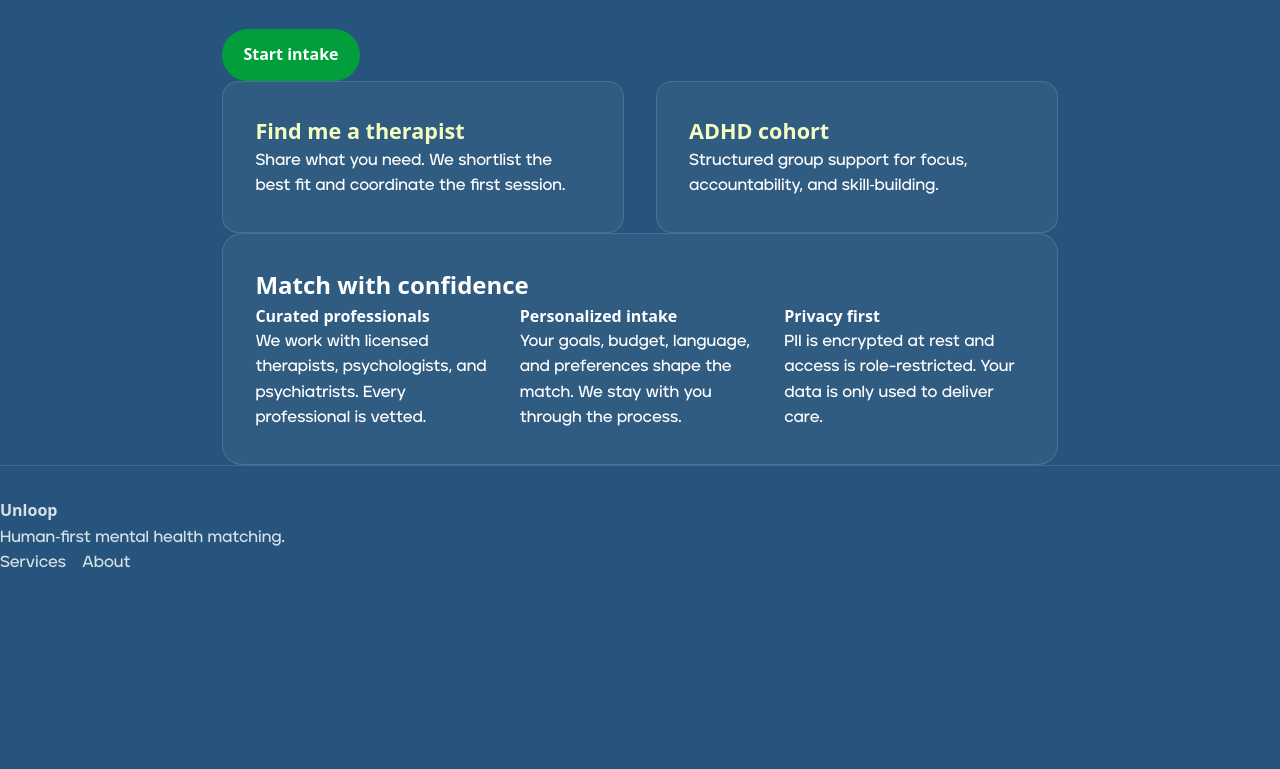
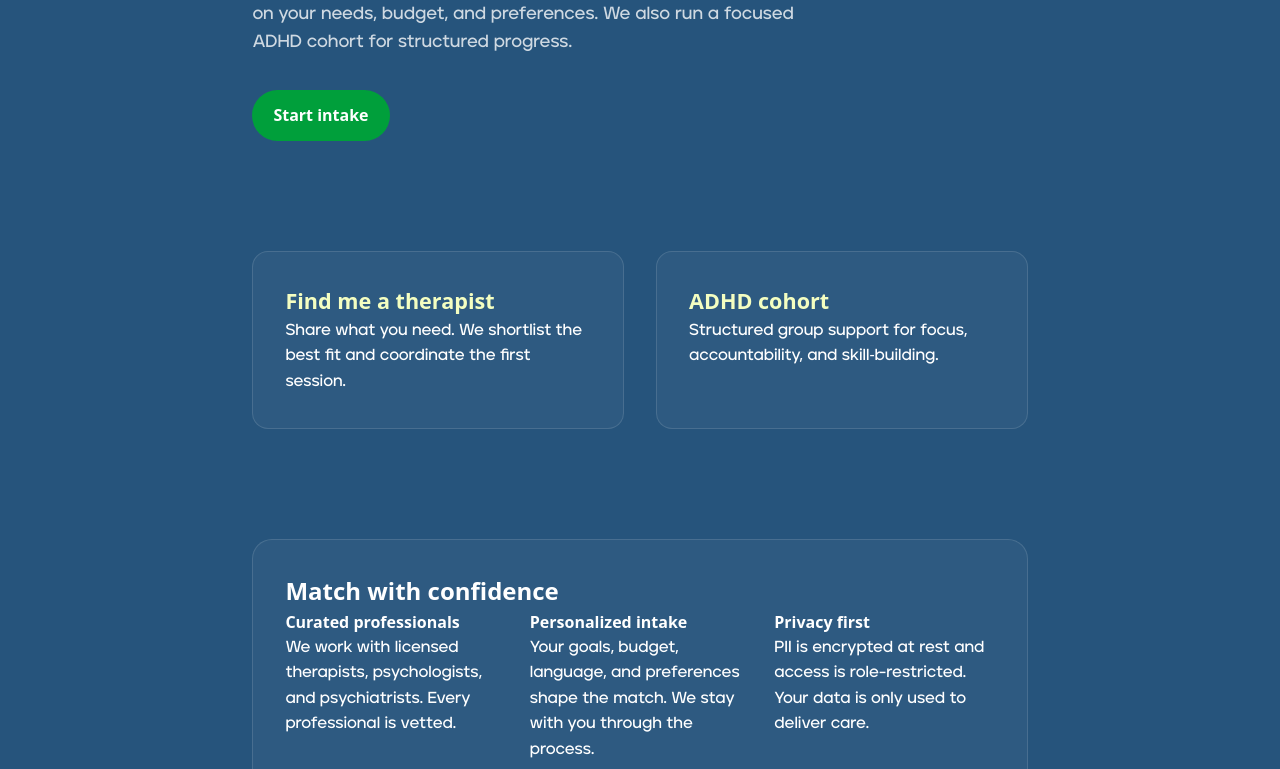
Before and after one commit to athrvakhrbde/unloop-website, a plain HTML site: page frontend/index.html in a window 1280 px wide. Shown: the part 342-1111 px from the top of the page. Before the commit the page ends 967 px from the top, so only its background shows below. Drawn offline with Linux system fonts and the light colour scheme; a web font is replaced by a local one.

Commit message:
Declutter layout and restore breathing room

```diff
--- a/frontend/styles.css
+++ b/frontend/styles.css
@@ -23,11 +23,11 @@
 :root {
   --color-bg: #26547c;
   --color-text: #ffffff;
-  --color-muted: rgba(255, 255, 255, 0.82);
+  --color-muted: rgba(255, 255, 255, 0.78);
   --color-accent: #f4fec1;
   --color-cta: #009f3b;
   --color-cta-dark: #007f2f;
-  --color-surface: rgba(255, 255, 255, 0.05);
+  --color-surface: rgba(255, 255, 255, 0.04);
   --color-border: rgba(255, 255, 255, 0.12);
 
   --font-family: "Jeko", system-ui, sans-serif;
@@ -45,7 +45,8 @@
   --space-4: 24px;
   --space-5: 32px;
   --space-6: 48px;
-  --space-7: 72px;
+  --space-7: 80px;
+  --space-8: 110px;
 
   --radius-sm: 10px;
   --radius-md: 16px;
@@ -78,7 +79,7 @@ img {
 }
 
 .container {
-  width: min(1040px, 100%);
+  width: min(980px, 100%);
   margin: 0 auto;
   padding: 0 8vw;
 }
@@ -87,11 +88,15 @@ img {
   padding: var(--space-7) 0;
 }
 
+.section + .section {
+  padding-top: var(--space-8);
+}
+
 .site-header {
   position: sticky;
   top: 0;
   z-index: 10;
-  background: rgba(38, 84, 124, 0.9);
+  background: rgba(38, 84, 124, 0.92);
   border-bottom: 1px solid var(--color-border);
 }
 
@@ -138,7 +143,7 @@ img {
 }
 
 .hero-copy {
-  max-width: 680px;
+  max-width: 640px;
 }
 
 .eyebrow {
@@ -158,7 +163,7 @@ img {
 .lead {
   font-size: var(--text-lg);
   color: var(--color-muted);
-  max-width: 600px;
+  max-width: 560px;
 }
 
 .hero-actions {
@@ -186,12 +191,6 @@ img {
 
 .button.primary:hover {
   background: var(--color-cta-dark);
-}
-
-.button.ghost {
-  border-color: var(--color-accent);
-  color: var(--color-accent);
-  background: transparent;
 }
 
 .offerings {
@@ -387,7 +386,7 @@ input:focus, textarea:focus, select:focus {
 }
 
 .site-footer {
-  padding: var(--space-5) 0 var(--space-6);
+  padding: var(--space-6) 0 var(--space-7);
   border-top: 1px solid var(--color-border);
   color: var(--color-muted);
 }
@@ -414,4 +413,7 @@ input:focus, textarea:focus, select:focus {
     flex-wrap: wrap;
     justify-content: center;
   }
+  .section {
+    padding: var(--space-6) 0;
+  }
 }
```
